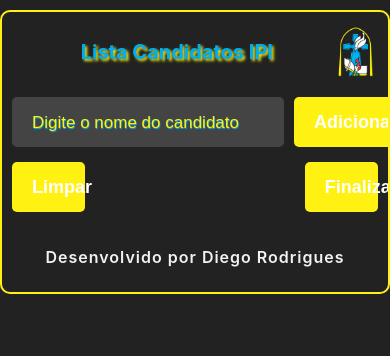
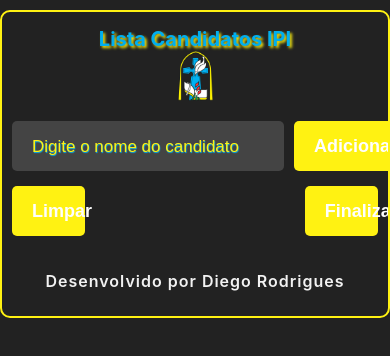
Before and after one commit to DiegoRodrigues1402/app-computa-o-de-votos, a React (Vite) app: page / in a window 390 px wide. Shown: the top 356 px of the page. Built offline with nearby package versions, Linux system fonts and the light colour scheme.

Commit message:
atualizar meu app remoto

```diff
--- a/src/componets/Header.css
+++ b/src/componets/Header.css
@@ -1,208 +1,144 @@
-.container-header{
+.container-header {
     display: flex;
-    justify-content: center; /* Centraliza todos os itens dentro do contêiner */
+    justify-content: center; /* Centraliza os itens dentro do contêiner */
     align-items: center; /* Alinha verticalmente */
     padding: 10px 20px;
-
-
+    flex-wrap: wrap; /* Adiciona flex-wrap para quebrar o layout quando necessário */
 }
 
-
-.container-header h1{
+.container-header h1 {
     color: #00afef;
     font-size: 58px;
     text-shadow: 2px 2px 3px #fff212;
     width: 100%; /* Garante que o h1 ocupe toda a largura do contêiner */
     text-align: center; /* Centraliza o texto */
-
+    margin: 0; /* Remove margens para evitar quebras inesperadas */
 }
 
 .logo {
     height: 100px; /* Ajuste o tamanho da logo */
     width: auto; /* Mantém a proporção da imagem */
     max-width: 100%;
+    max-height: 100px; /* Garante que a altura da logo não ultrapasse o limite */
+}
 
-
+@media screen and (max-width: 1920px) {
+    .container-header {
+        justify-content: space-between; /* Centraliza todos os itens dentro do contêiner */
+        padding: 10px;
     }
-  @media screen  and (max-width: 1920px){
-    .container-header{
-        display: flex;
-        justify-content: space-between; /* Centraliza todos os itens dentro do contêiner */
-        align-items: center; /* Alinha verticalmente */
-        padding: 10px 10px;
-
-
-    }
-    .container-header h1{
+    .container-header h1 {
         font-size: 130px;
-
-
     }
     .logo {
-        height: 200px; /* Ajuste o tamanho da logo */
-        width: auto; /* Mantém a proporção da imagem */
-        max-width: 100%;
-
+        height: 200px;
     }
 }
-  @media screen  and (max-width: 1446px){
-    .container-header{
-        display: flex;
-        justify-content: space-between; /* Centraliza todos os itens dentro do contêiner */
-        align-items: center; /* Alinha verticalmente */
-        padding: 10px 10px;
 
-
+@media screen and (max-width: 1446px) {
+    .container-header {
+        justify-content: space-between;
     }
-    .container-header h1{
+    .container-header h1 {
         font-size: 100px;
-
-
     }
     .logo {
-        height: 170px; /* Ajuste o tamanho da logo */
-        width: auto; /* Mantém a proporção da imagem */
-        max-width: 100%;
-
+        height: 170px;
     }
 }
-  @media screen  and (max-width: 1200px){
-    .container-header{
-        display: flex;
-        justify-content: space-between; /* Centraliza todos os itens dentro do contêiner */
-        align-items: center; /* Alinha verticalmente */
-        padding: 10px 10px;
 
-
+@media screen and (max-width: 1200px) {
+    .container-header {
+        justify-content: space-between;
     }
-    .container-header h1{
+    .container-header h1 {
         font-size: 90px;
-
-
     }
     .logo {
-        height: 150px; /* Ajuste o tamanho da logo */
-        width: auto; /* Mantém a proporção da imagem */
-        max-width: 100%;
-
+        height: 150px;
     }
 }
-  @media screen  and (max-width: 1025px){
-    .container-header{
-        display: flex;
-        justify-content: space-between; /* Centraliza todos os itens dentro do contêiner */
-        align-items: center; /* Alinha verticalmente */
-        padding: 10px 10px;
 
-
+@media screen and (max-width: 1025px) {
+    .container-header {
+        justify-content: space-between;
     }
-    .container-header h1{
+    .container-header h1 {
         font-size: 70px;
-
-
     }
     .logo {
-        height: 120px; /* Ajuste o tamanho da logo */
-        width: auto; /* Mantém a proporção da imagem */
-        max-width: 100%;
-
+        height: 120px;
     }
 }
-  @media screen  and (max-width: 881px){
-    .container-header{
-        display: flex;
-        justify-content: space-between; /* Centraliza todos os itens dentro do contêiner */
-        align-items: center; /* Alinha verticalmente */
-        padding: 10px 10px;
 
-
+@media screen and (max-width: 881px) {
+    .container-header {
+        justify-content: space-between;
     }
-    .container-header h1{
+    .container-header h1 {
         font-size: 65px;
-
-
     }
     .logo {
-        height: 100px; /* Ajuste o tamanho da logo */
-        width: auto; /* Mantém a proporção da imagem */
-        max-width: 100%;
-
+        height: 100px;
     }
 }
-  @media screen  and (max-width: 768px){
-    .container-header{
-        display: flex;
-        justify-content: space-between; /* Centraliza todos os itens dentro do contêiner */
-        align-items: center; /* Alinha verticalmente */
-        padding: 5px 5px;
 
-
+@media screen and (max-width: 768px) {
+    .container-header {
+        flex-direction: column; /* Empilha os itens verticalmente */
+        justify-content: center;
+        align-items: center;
+        padding: 5px;
     }
-    .container-header h1{
+    .container-header h1 {
         font-size: 55px;
-
-
     }
     .logo {
-        height: 90px; /* Ajuste o tamanho da logo */
-        width: auto; /* Mantém a proporção da imagem */
-        max-width: 100%;
-
+        height: 90px;
     }
 }
-  @media screen  and (max-width: 600px){
-    .container-header h1{
-        font-size: 20px;
 
-
+@media screen and (max-width: 600px) {
+    .container-header {
+        flex-direction: column; /* Empilha os itens verticalmente */
+        justify-content: center;
+        align-items: center;
+        padding: 5px;
+    }
+    .container-header h1 {
+        font-size: 20px; /* Ajuste para telas pequenas */
     }
     .logo {
-        height: 50px; /* Ajuste o tamanho da logo */
-        width: auto; /* Mantém a proporção da imagem */
-        max-width: 100%;
-
+        height: 50px;
     }
 }
-  @media screen  and (max-width: 360px){
-    .container-header{
-        display: flex;
-        justify-content: space-between; /* Centraliza todos os itens dentro do contêiner */
-        align-items: center; /* Alinha verticalmente */
-        padding: 2px 2px;
 
-
+@media screen and (max-width: 360px) {
+    .container-header {
+        flex-direction: column; /* Empilha os itens verticalmente */
+        justify-content: center;
+        align-items: center;
+        padding: 2px;
     }
-    .container-header h1{
+    .container-header h1 {
         font-size: 20px;
-
-
     }
     .logo {
-        height: 50px; /* Ajuste o tamanho da logo */
-        width: auto; /* Mantém a proporção da imagem */
-        max-width: 100%;
-
+        height: 50px;
     }
 }
-  @media screen  and (max-width: 320px){
-    .container-header{
-        display: flex;
-        justify-content: space-between; /* Centraliza todos os itens dentro do contêiner */
-        align-items: center; /* Alinha verticalmente */
-        padding: 2px 2px;
 
-
+@media screen and (max-width: 320px) {
+    .container-header {
+        flex-direction: column; /* Empilha os itens verticalmente */
+        justify-content: center;
+        align-items: center;
+        padding: 2px;
     }
-    .container-header h1{
+    .container-header h1 {
         font-size: 25px;
-
-
     }
     .logo {
-        height: 50px; /* Ajuste o tamanho da logo */
-        width: auto; /* Mantém a proporção da imagem */
-        max-width: 100%;
-
+        height: 50px;
     }
-
 }
```
Lines whose indentation alone changed are shown as unchanged.
